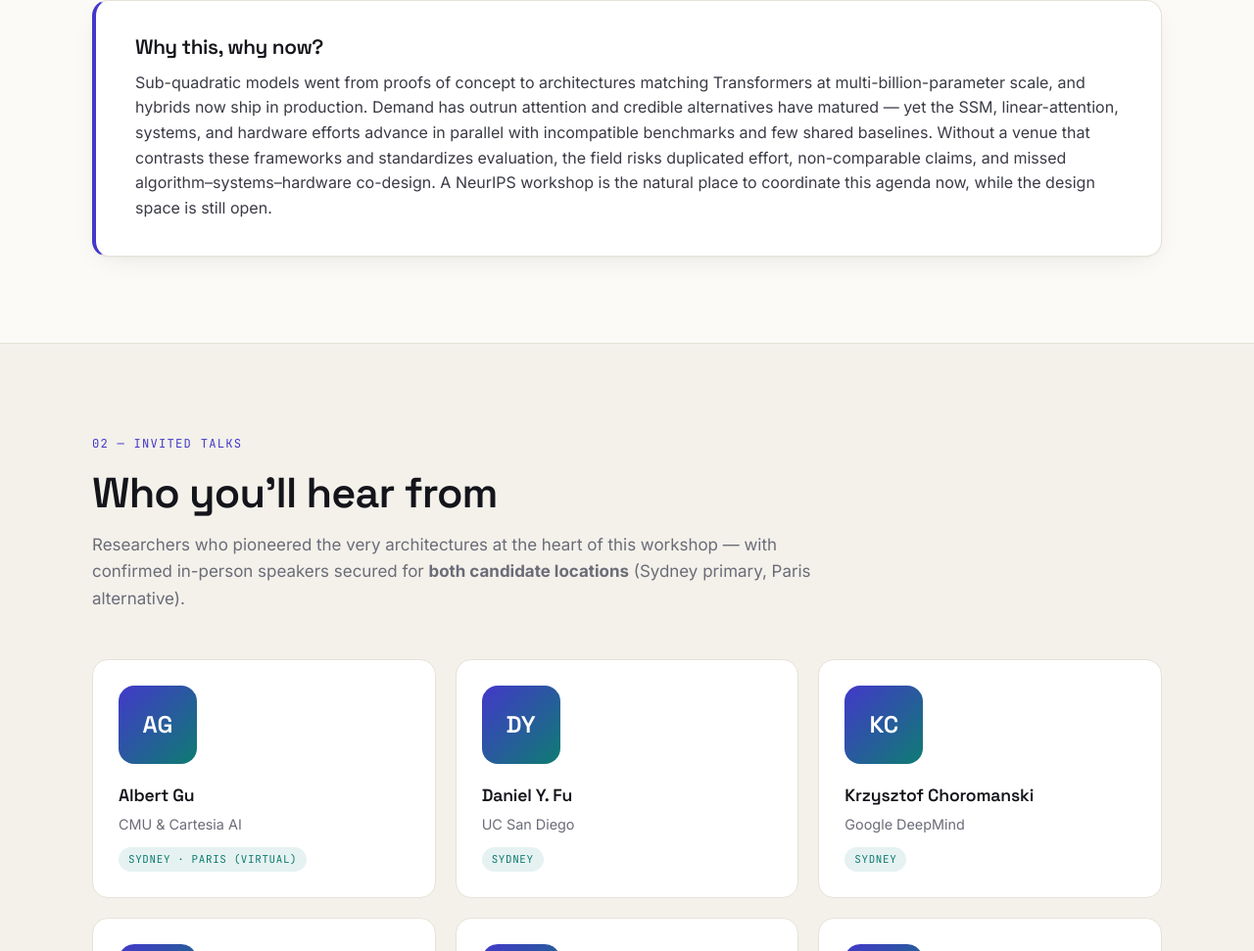
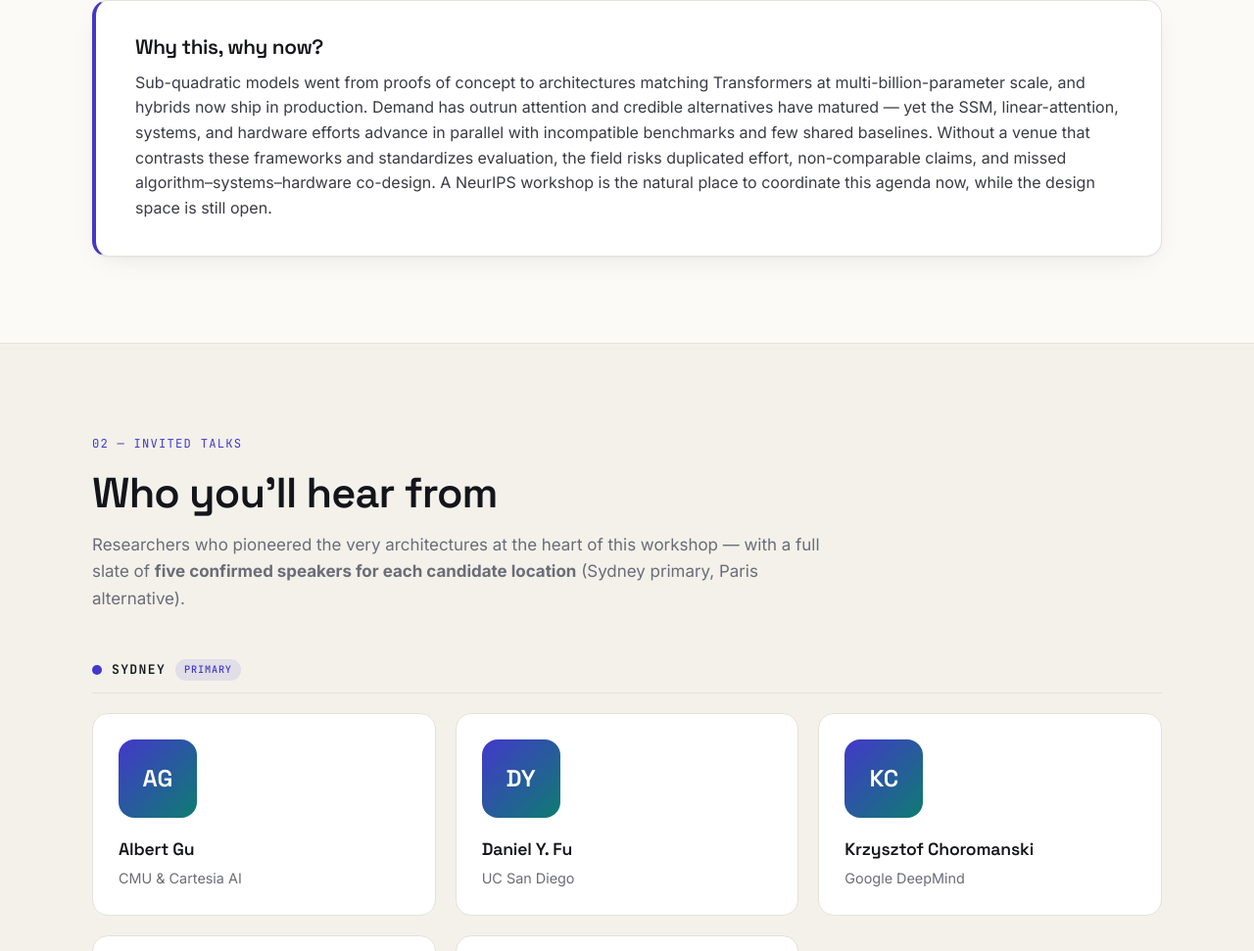
Before and after one commit to beyondt-neurips2026/beyondt-neurips2026.github.io, a plain HTML site: page index.html in a window 1280 px wide. Shown: the part 1829-2800 px from the top of the page at 98% size. Drawn offline with Linux system fonts and the light colour scheme.

Commit message:
updates from the workshop proposal are integrated

```diff
--- a/assets/css/style.css
+++ b/assets/css/style.css
@@ -235,6 +235,25 @@ code { font-family: var(--mono); font-size: 0.86em; }
 .person--pending .person__avatar { background: var(--paper-2); color: var(--muted); border: 1px dashed var(--line-2); }
 .section--ink .person--pending .person__avatar { background: rgba(255,255,255,.05); border-color: rgba(255,255,255,.18); color: #8b8ff0; }
 
+/* ---------- location groups (speakers / panel) ---------- */
+.people-group + .people-group { margin-top: 40px; }
+.people--center.people, .people-group .people--center { margin-left: 0; margin-right: 0; }
+.group-head {
+  display: flex; align-items: center; gap: 10px; margin: 0 0 20px;
+  padding-bottom: 12px; border-bottom: 1px solid var(--line);
+  font-family: var(--mono); font-size: 0.82rem; letter-spacing: 0.1em; text-transform: uppercase;
+  color: var(--ink); font-weight: 600;
+}
+.group-head--light { color: #fff; border-bottom-color: rgba(255,255,255,.14); }
+.group-dot { width: 10px; height: 10px; border-radius: 50%; display: inline-block; flex: none; }
+.group-dot--sydney { background: var(--accent); }
+.group-dot--paris { background: var(--teal); }
+.group-tag {
+  font-family: var(--mono); font-size: 0.64rem; letter-spacing: 0.08em; text-transform: uppercase;
+  color: var(--accent); background: rgba(67,56,202,.1); padding: 3px 9px; border-radius: 999px; font-weight: 500;
+}
+.group-head--light .group-tag { color: #8b8ff0; background: rgba(139,143,240,.14); }
+
 /* ---------- ink section ---------- */
 .section--ink { background: var(--ink-bg); color: #fff; }
 .section--ink .quote { font-size: clamp(1.6rem, 4vw, 2.6rem); max-width: 800px; margin: 0 auto; font-style: italic; font-weight: 500; }
--- a/assets/js/main.js
+++ b/assets/js/main.js
@@ -7,25 +7,30 @@
   /* ---------------------------------------------------------------
      DATA
   --------------------------------------------------------------- */
-  const speakers = [
-    { name: "Albert Gu", aff: "CMU & Cartesia AI", role: "Sydney · Paris (virtual)", status: "Confirmed" },
-    { name: "Daniel Y. Fu", aff: "UC San Diego", role: "Sydney", status: "Confirmed" },
-    { name: "Krzysztof Choromanski", aff: "Google DeepMind", role: "Sydney", status: "Confirmed" },
-    { name: "Anima Anandkumar", aff: "Caltech", role: "Sydney", status: "Confirmed" },
-    { name: "Yu Cheng", aff: "Chinese University of Hong Kong", role: "Sydney", status: "Confirmed" },
-    { name: "Jürgen Schmidhuber", aff: "KAUST & IDSIA", role: "Paris", status: "Confirmed" },
-    { name: "Danqi Chen", aff: "Princeton University", role: "Paris", status: "Confirmed" },
-    { name: "Edoardo Ponti", aff: "Imperial College London", role: "Paris", status: "Confirmed" },
-    { name: "Vahab Mirrokni", aff: "Google Research", role: "Paris", status: "Confirmed" },
+  const speakersSydney = [
+    { name: "Albert Gu", aff: "CMU & Cartesia AI", status: "Confirmed" },
+    { name: "Daniel Y. Fu", aff: "UC San Diego", status: "Confirmed" },
+    { name: "Krzysztof Choromanski", aff: "Google DeepMind", status: "Confirmed" },
+    { name: "Anima Anandkumar", aff: "Caltech", status: "Confirmed" },
+    { name: "Yu Cheng", aff: "Chinese University of Hong Kong", status: "Confirmed" },
+  ];
+  const speakersParis = [
+    { name: "Jürgen Schmidhuber", aff: "KAUST & IDSIA", status: "Confirmed" },
+    { name: "Danqi Chen", aff: "Princeton University", status: "Confirmed" },
+    { name: "Albert Gu", aff: "CMU & Cartesia AI", role: "Virtual", status: "Confirmed" },
+    { name: "Edoardo Ponti", aff: "Imperial College London", status: "Confirmed" },
+    { name: "Vahab Mirrokni", aff: "Google Research", status: "Confirmed" },
   ];
 
-  const panelists = [
-    { name: "Ramin Hasani", aff: "Liquid AI & MIT", role: "Sydney", status: "Confirmed" },
-    { name: "Aditi Raghunathan", aff: "Carnegie Mellon University", role: "Sydney", status: "Confirmed" },
-    { name: "Vikram Appia", aff: "AMD", role: "Sydney", status: "Confirmed" },
-    { name: "Maximilian Beck", aff: "JKU Linz / NXAI", role: "Paris", status: "Confirmed" },
-    { name: "Danqi Chen", aff: "Princeton University", role: "Paris", status: "Confirmed" },
-    { name: "Edoardo Ponti", aff: "Imperial College London", role: "Paris", status: "Confirmed" },
+  const panelSydney = [
+    { name: "Ramin Hasani", aff: "Liquid AI & MIT", status: "Confirmed" },
+    { name: "Aditi Raghunathan", aff: "Carnegie Mellon University", status: "Confirmed" },
+    { name: "Vikram Appia", aff: "AMD", status: "Confirmed" },
+  ];
+  const panelParis = [
+    { name: "Maximilian Beck", aff: "JKU Linz / NXAI", status: "Confirmed" },
+    { name: "Danqi Chen", aff: "Princeton University", status: "Confirmed" },
+    { name: "Edoardo Ponti", aff: "Imperial College London", status: "Confirmed" },
   ];
 
   const organizers = [
@@ -61,7 +66,6 @@
     { name: "Alessio Brutti", role: "Meta-Reviewer", aff: "Fondazione Bruno Kessler" },
     { name: "Parijat Dube", role: "Meta-Reviewer", aff: "IBM" },
     { name: "Yuhui Xu", role: "Meta-Reviewer", aff: "Salesforce" },
-    { name: "Abbas Ghaddar", role: "Meta-Reviewer", aff: "Huawei Technologies Canada" },
     { name: "Hamidreza Mahyar", role: "Meta-Reviewer", aff: "McMaster University" },
     { name: "Jonathan Mamou", role: "Meta-Reviewer", aff: "Intel Labs" },
     { name: "Ruixiang Zhang", role: "Meta-Reviewer", aff: "Apple" },
@@ -97,6 +101,17 @@
     { name: "Amrit Khera", role: "Reviewer", aff: "OpenAI" },
     { name: "Richard He Bai", role: "Reviewer", aff: "Apple" },
     { name: "Omid Ghahroodi", role: "Reviewer", aff: "QCRI" },
+    { name: "Aref Jafari", role: "Meta-Reviewer", aff: "AMD" },
+    { name: "Nan Qin", role: "Meta-Reviewer", aff: "AMD" },
+    { name: "Habib Hosseini", role: "Meta-Reviewer", aff: "AMD" },
+    { name: "Utkarsh Saxena", role: "Meta-Reviewer", aff: "AMD" },
+    { name: "Mahdi Kamani", role: "Meta-Reviewer", aff: "AMD" },
+    { name: "Mahdi Saeedi", role: "Meta-Reviewer", aff: "AMD" },
+    { name: "Parsa Fashi", role: "Reviewer", aff: "AMD" },
+    { name: "Vansh Bhatia", role: "Reviewer", aff: "AMD" },
+    { name: "Akash Haridas", role: "Reviewer", aff: "AMD" },
+    { name: "Ruijing Yang", role: "Reviewer", aff: "AMD" },
+    { name: "Sharareh Younesian", role: "Reviewer", aff: "AMD" },
   ];
 
   /* ---------------------------------------------------------------
@@ -163,8 +178,10 @@
     list.forEach((p) => host.appendChild(renderPerson(p, opts)));
   }
 
-  mount("speakers-grid", speakers);
-  mount("panel-grid", panelists);
+  mount("speakers-sydney", speakersSydney);
+  mount("speakers-paris", speakersParis);
+  mount("panel-sydney", panelSydney);
+  mount("panel-paris", panelParis);
   mount("organizers-grid", organizers, { bio: true });
 
   /* ---------------------------------------------------------------
--- a/index.html
+++ b/index.html
@@ -110,8 +110,8 @@
   <section class="strip">
     <div class="strip__inner">
       <div class="stat"><span class="stat__n" data-count="300" data-suffix="+">0</span><span class="stat__l">Expected attendees</span></div>
-      <div class="stat"><span class="stat__n" data-count="9">0</span><span class="stat__l">Invited speakers</span></div>
-      <div class="stat"><span class="stat__n" data-count="6">0</span><span class="stat__l">Panelists</span></div>
+      <div class="stat"><span class="stat__n" data-count="5">0</span><span class="stat__l">Speakers per city</span></div>
+      <div class="stat"><span class="stat__n" data-count="3">0</span><span class="stat__l">Panelists per city</span></div>
       <div class="stat"><span class="stat__n" data-count="75" data-suffix="+">0</span><span class="stat__l">Committee members</span></div>
       <div class="stat"><span class="stat__n" data-count="4" data-suffix="h">0</span><span class="stat__l">Discussion time</span></div>
     </div>
@@ -191,12 +191,20 @@
         <span class="kicker">02 — Invited Talks</span>
         <h2>Who you&rsquo;ll hear from</h2>
         <p class="section__intro">
-          Researchers who pioneered the very architectures at the heart of this workshop — with
-          confirmed in-person speakers secured for <strong>both candidate locations</strong>
+          Researchers who pioneered the very architectures at the heart of this workshop — with a
+          full slate of <strong>five confirmed speakers for each candidate location</strong>
           (Sydney primary, Paris alternative).
         </p>
       </div>
-      <div class="people" id="speakers-grid"></div>
+
+      <div class="people-group">
+        <div class="group-head"><span class="group-dot group-dot--sydney"></span>Sydney <span class="group-tag">primary</span></div>
+        <div class="people" id="speakers-sydney"></div>
+      </div>
+      <div class="people-group">
+        <div class="group-head"><span class="group-dot group-dot--paris"></span>Paris <span class="group-tag">alternative</span></div>
+        <div class="people" id="speakers-paris"></div>
+      </div>
     </div>
   </section>
 
@@ -208,11 +216,19 @@
         <h2 class="quote">“Will the Transformer still be the default in 2030?”</h2>
         <p class="section__intro section__intro--light">
           A one-hour interactive panel with academic and industry experts and a live debate on
-          the future of post-Transformer architectures — with a full panel confirmed for both
-          candidate locations.
+          the future of post-Transformer architectures — with <strong>three panelists confirmed
+          for each candidate location</strong>.
         </p>
       </div>
-      <div class="people people--center" id="panel-grid"></div>
+
+      <div class="people-group">
+        <div class="group-head group-head--light"><span class="group-dot group-dot--sydney"></span>Sydney <span class="group-tag">primary</span></div>
+        <div class="people" id="panel-sydney"></div>
+      </div>
+      <div class="people-group">
+        <div class="group-head group-head--light"><span class="group-dot group-dot--paris"></span>Paris <span class="group-tag">alternative</span></div>
+        <div class="people" id="panel-paris"></div>
+      </div>
     </div>
   </section>
 
@@ -220,7 +236,7 @@
   <section class="section" id="cfp">
     <div class="container">
       <div class="section__head">
-        <span class="kicker">04 — Open Call</span>
+        <span class="kicker">04 — Call for Papers</span>
         <h2 id="topics">Six directions, one agenda</h2>
         <p class="section__intro">
           We invite papers and demos on the focused directions below — spanning architecture,
```
